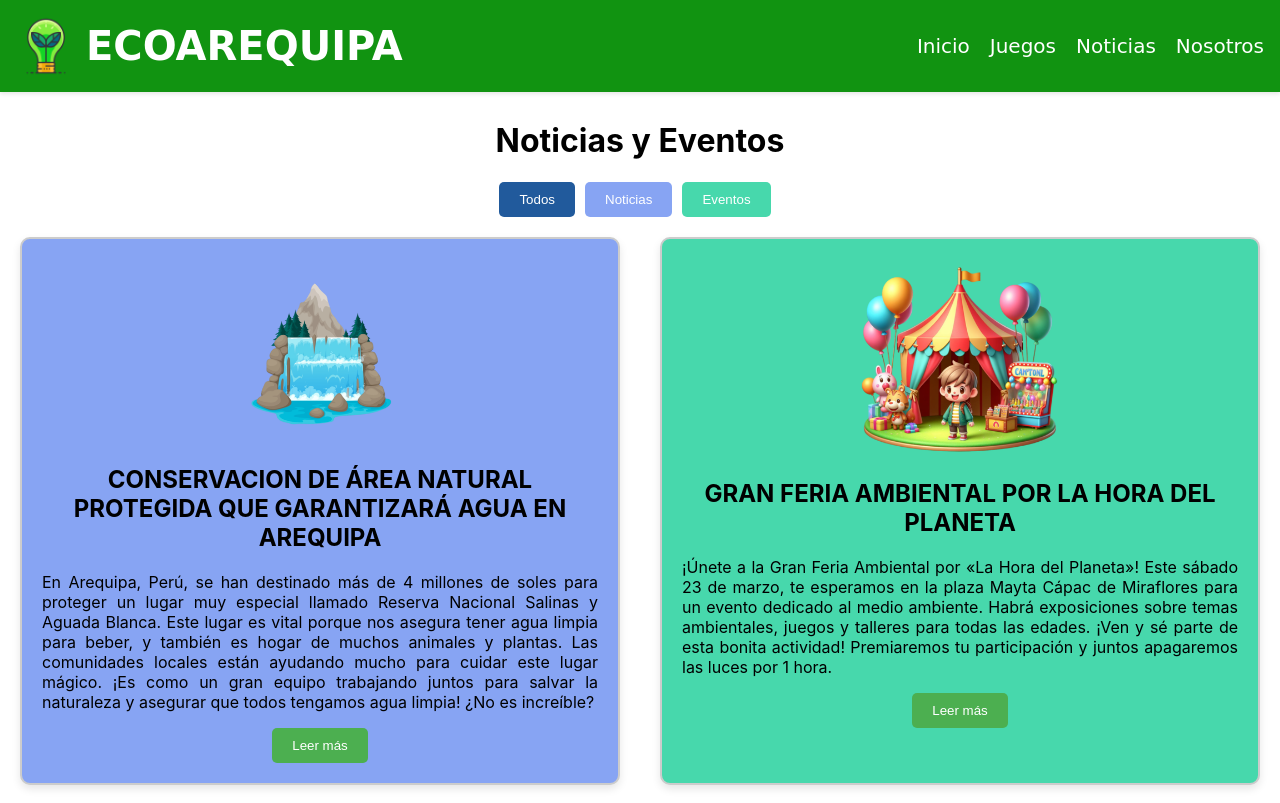
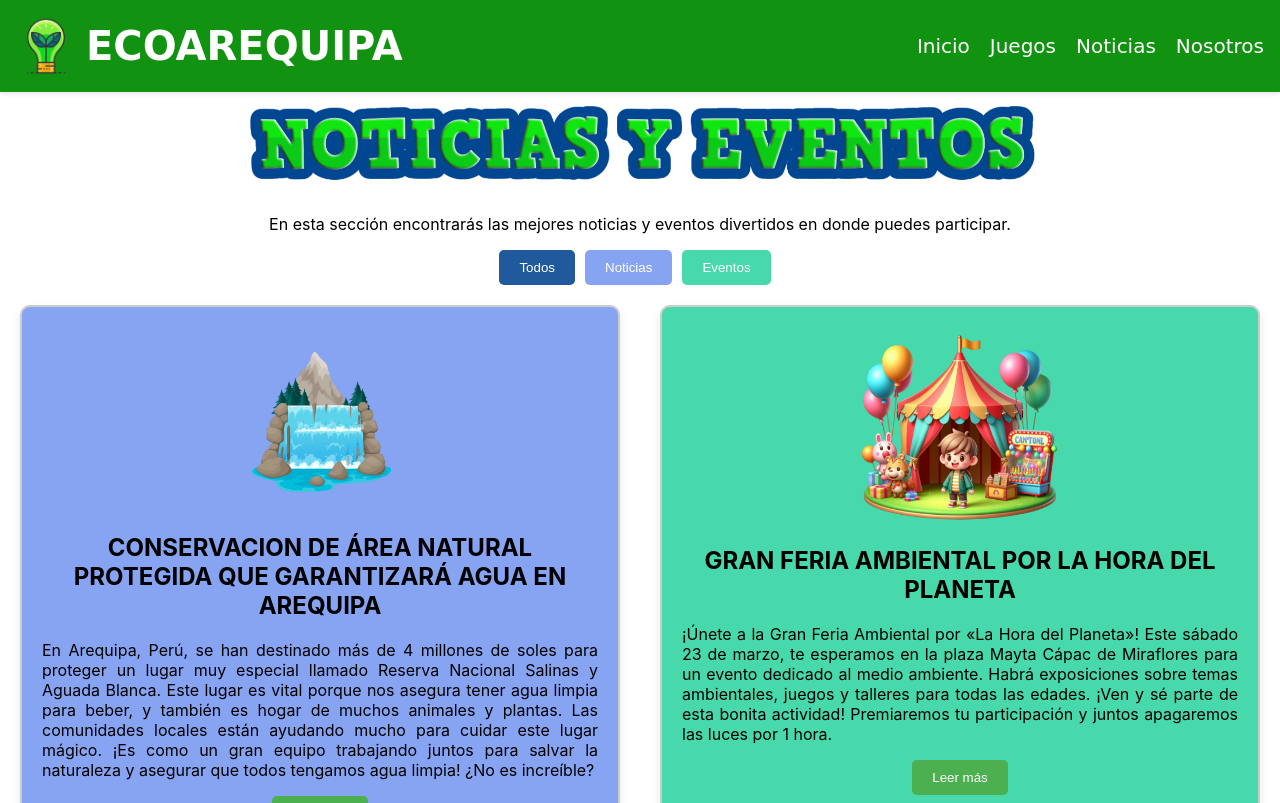
Before and after one commit to EddieCodder/EcoArequipa, a React (Create React App) app in the folder ecoarequipa/: page /noticias in a window 1280 px wide. Shown: the top 803 px of the page. Built offline with nearby package versions, Linux system fonts and the light colour scheme.

Commit message:
Logo de noticias implementado

```diff
--- a/ecoarequipa/src/pages/noticias.js
+++ b/ecoarequipa/src/pages/noticias.js
@@ -2,6 +2,7 @@ import React, { useState } from 'react';
 import '../styles.css';
 import noticia1 from '../assets/noticia1.png';
 import evento1 from '../assets/evento1.png';
+import noticiaslogo from '../assets/noticiaslogo.png';
 
 const publicaciones = [
   { id: 1,
@@ -15,12 +16,12 @@ const publicaciones = [
       titulo: 'GRAN FERIA AMBIENTAL POR LA HORA DEL PLANETA',
       contenido: '¡Únete a la Gran Feria Ambiental por «La Hora del Planeta»! Este sábado 23 de marzo, te esperamos en la plaza Mayta Cápac de Miraflores para un evento dedicado al medio ambiente. Habrá exposiciones sobre temas ambientales, juegos y talleres para todas las edades. ¡Ven y sé parte de esta bonita actividad! Premiaremos tu participación y juntos apagaremos las luces por 1 hora.',
       imagen: evento1 },
-  { id: 1,
+  { id: 3,
       tipo: 'noticia',
       titulo: 'CONSERVACION DE ÁREA NATURAL PROTEGIDA QUE GARANTIZARÁ AGUA EN AREQUIPA',
       contenido: 'En Arequipa, Perú, se han destinado más de 4 millones de soles para proteger un lugar muy especial llamado Reserva Nacional Salinas y Aguada Blanca. Este lugar es vital porque nos asegura tener agua limpia para beber, y también es hogar de muchos animales y plantas. Las comunidades locales están ayudando mucho para cuidar este lugar mágico. ¡Es como un gran equipo trabajando juntos para salvar la naturaleza y asegurar que todos tengamos agua limpia! ¿No es increíble?',
       imagen: noticia1 },
-      { id: 1,
+  { id: 4,
         tipo: 'noticia',
         titulo: 'CONSERVACION DE ÁREA NATURAL PROTEGIDA QUE GARANTIZARÁ AGUA EN AREQUIPA',
         contenido: 'En Arequipa, Perú, se han destinado más de 4 millones de soles para proteger un lugar muy especial llamado Reserva Nacional Salinas y Aguada Blanca. Este lugar es vital porque nos asegura tener agua limpia para beber, y también es hogar de muchos animales y plantas. Las comunidades locales están ayudando mucho para cuidar este lugar mágico. ¡Es como un gran equipo trabajando juntos para salvar la naturaleza y asegurar que todos tengamos agua limpia! ¿No es increíble?',
@@ -40,7 +41,8 @@ const Noticias = () => {
 
   return (
     <div className="noticias">
-      <h1>Noticias y Eventos</h1>
+      <img src={noticiaslogo} alt="Noticias" className="noticias-logo"/>
+      <p>En esta sección encontrarás las mejores noticias y eventos divertidos en donde puedes participar.</p>
       <div>
         <button className="filtro-boton" onClick={() => filtrarPublicaciones('todos')}>Todos</button>
         <button className="filtro-boton-noticia" onClick={() => filtrarPublicaciones('noticia')}>Noticias</button>
--- a/ecoarequipa/src/styles.css
+++ b/ecoarequipa/src/styles.css
@@ -445,3 +445,8 @@ code {
   display: block;
   border-radius: 10px; /* Bordes redondeados para la imagen */
 }
+
+.noticias-logo {
+  width: 800px; /* Ajusta el ancho como desees */
+  height: auto; /* Mantiene la proporción de la imagen */
+}
```
Also changed, not shown: ecoarequipa/src/assets/noticiaslogo.png (added).
